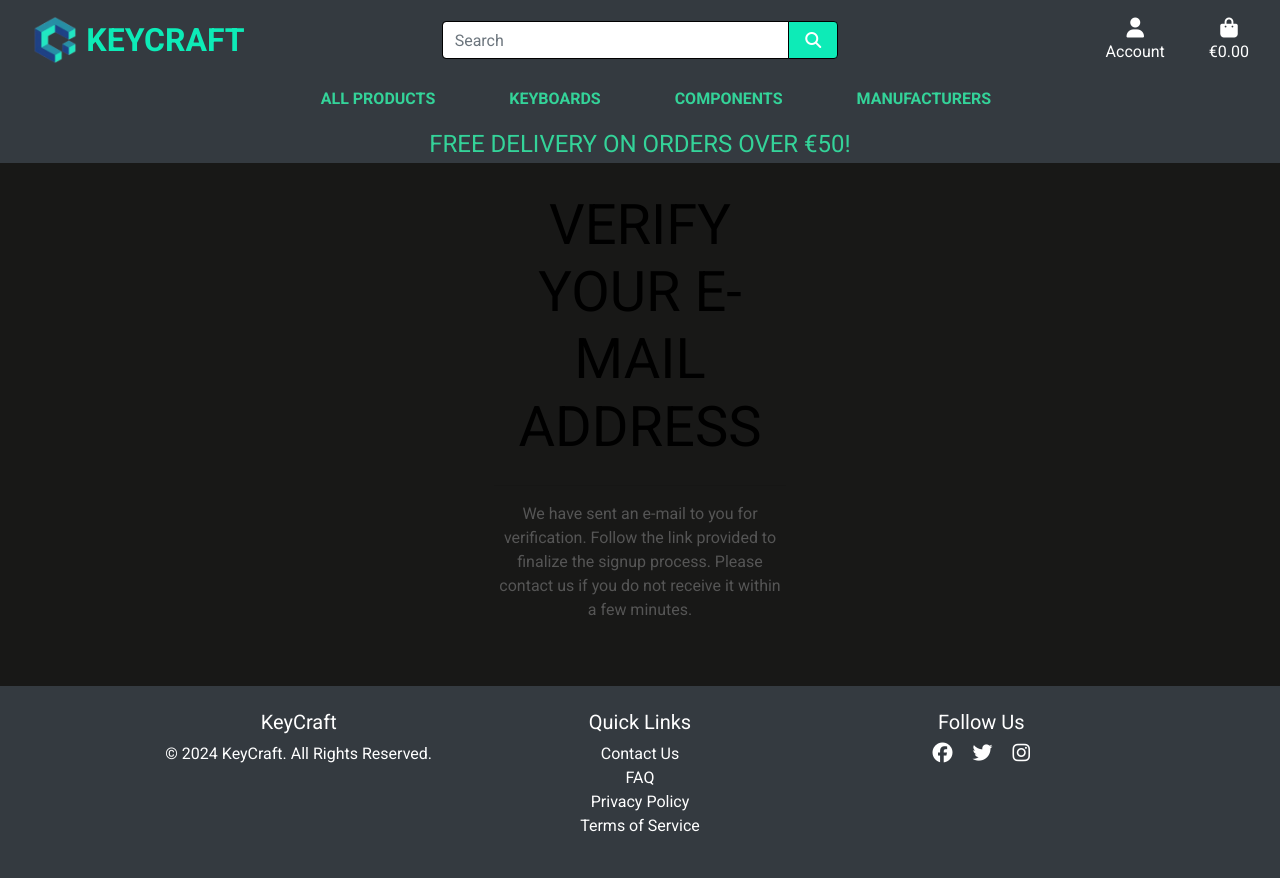
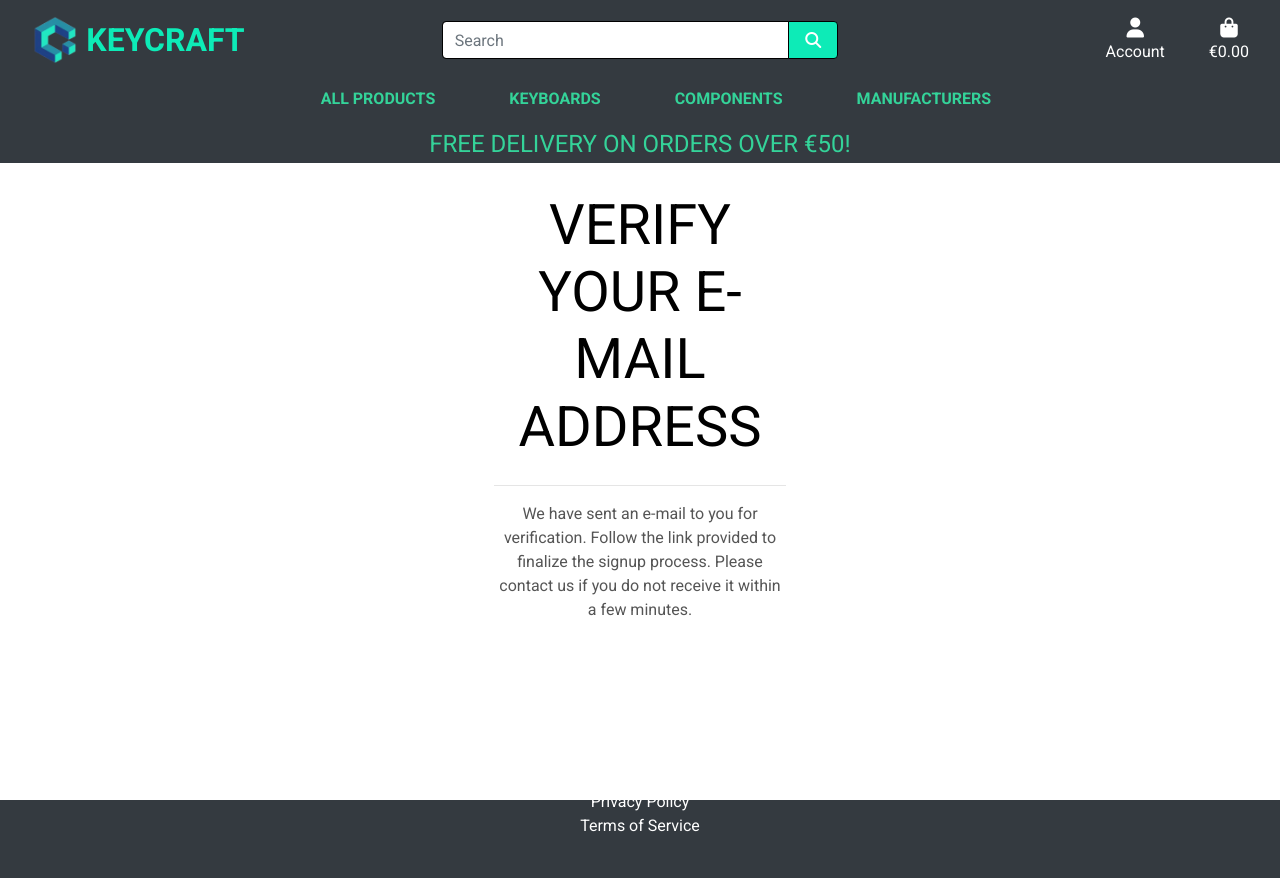
Before and after one commit to TerraBite147/KeyCraft, a Django app: a page that uses templates/allauth/account/base.html in a window 1280 px wide. Run offline with Django 3.2, Linux system fonts and the light colour scheme; parts of the project's set-up code (start-up, migrations or seed data) failed here and were passed over; some libraries are stand-ins or nearby versions.

Commit message:
style(various): add overlay to templates

```diff
--- a/faq/templates/faq/add_faq.html
+++ b/faq/templates/faq/add_faq.html
@@ -12,6 +12,7 @@
 {% endblock %}
 
 {% block content %}
+<div class="overlay"></div>
     <div class="container my-5 pt-3">
         <div class="row">
             <div class="col-12 text-center mb-4">
--- a/faq/templates/faq/delete_faq.html
+++ b/faq/templates/faq/delete_faq.html
@@ -11,6 +11,7 @@
 {% endblock %}
 
 {% block content %}
+<div class="overlay"></div>
     <div class="container my-5 pt-3">
         <h2>Delete FAQ</h2>
         <p>Are you sure you want to delete this FAQ?</p>
--- a/faq/templates/faq/edit_faq.html
+++ b/faq/templates/faq/edit_faq.html
@@ -12,6 +12,7 @@
 {% endblock %}
 
 {% block content %}
+<div class="overlay"></div>
     <div class="container">
         <h2>Edit FAQ</h2>
         <form method="POST">
--- a/faq/templates/faq/faq_list.html
+++ b/faq/templates/faq/faq_list.html
@@ -11,6 +11,7 @@
 {% endblock %}
 
 {% block content %}
+<div class="overlay"></div>
 <div class="container my-5 pt-3">
     <h2>FAQs</h2>
     {% if request.user.is_superuser %}
--- a/templates/allauth/account/base.html
+++ b/templates/allauth/account/base.html
@@ -1 +1,2 @@
 {% extends "base.html" %}
+<div class="overlay"></div>
--- a/templates/allauth/account/email_confirm.html
+++ b/templates/allauth/account/email_confirm.html
@@ -8,6 +8,7 @@
 {% endblock %}
 
 {% block content %}
+<div class="overlay"></div>
 <div class="container-fluid position-relative d-flex align-items-center justify-content-center pt-5 mt-5">
     <div class="row w-100 mx-0 justify-content-center mt-5 pt-5">
         <div class="col-12 col-md-6 col-lg-4 text-center text-container">
--- a/templates/allauth/account/login.html
+++ b/templates/allauth/account/login.html
@@ -10,6 +10,7 @@
 {% endblock %}
 
 {% block content %}
+<div class="overlay"></div>
     <div class="container-fluid position-relative d-flex align-items-center justify-content-center pt-5">
         <div class="row w-100 mx-0 justify-content-center">
             <div class="col-12 col-md-6 col-lg-4 text-center text-container">
--- a/templates/allauth/account/logout.html
+++ b/templates/allauth/account/logout.html
@@ -11,6 +11,7 @@
 {% endblock %}
 
 {% block content %}
+<div class="overlay"></div>
     <div class="container-fluid position-relative d-flex align-items-center justify-content-center pt-5">
         <div class="row w-100 mx-0 justify-content-center">
             <div class="col-12 col-md-6 col-lg-4 text-center text-container">
--- a/templates/allauth/account/password_change.html
+++ b/templates/allauth/account/password_change.html
@@ -5,6 +5,7 @@
 {% block head_title %}{% trans "Change Password" %}{% endblock %}
 
 {% block content %}
+<div class="overlay"></div>
     <h1>{% trans "Change Password" %}</h1>
 
     <form method="POST" action="{% url 'account_change_password' %}" class="password_change">
--- a/templates/allauth/account/password_reset.html
+++ b/templates/allauth/account/password_reset.html
@@ -11,6 +11,7 @@
 {% endblock %}
 
 {% block content %}
+<div class="overlay"></div>
     <div class="container-fluid position-relative d-flex align-items-center justify-content-center pt-5">
         <div class="row w-100 mx-0 justify-content-center">
             <div class="col-12 col-md-6 col-lg-4 text-center text-container">
--- a/templates/allauth/account/password_reset_done.html
+++ b/templates/allauth/account/password_reset_done.html
@@ -11,6 +11,7 @@
 {% endblock %}
 
 {% block content %}
+<div class="overlay"></div>
     <div class="container-fluid position-relative d-flex align-items-center justify-content-center pt-5">
         <div class="row w-100 mx-0 justify-content-center">
             <div class="col-12 col-md-6 col-lg-4 text-center text-container">
--- a/templates/allauth/account/password_reset_from_key.html
+++ b/templates/allauth/account/password_reset_from_key.html
@@ -4,6 +4,7 @@
 {% block head_title %}{% trans "Change Password" %}{% endblock %}
 
 {% block content %}
+<div class="overlay"></div>
     <h1>{% if token_fail %}{% trans "Bad Token" %}{% else %}{% trans "Change Password" %}{% endif %}</h1>
 
     {% if token_fail %}
--- a/templates/allauth/account/password_reset_from_key_done.html
+++ b/templates/allauth/account/password_reset_from_key_done.html
@@ -4,6 +4,7 @@
 {% block head_title %}{% trans "Change Password" %}{% endblock %}
 
 {% block content %}
+<div class="overlay"></div>
     <h1>{% trans "Change Password" %}</h1>
     <p>{% trans 'Your password is now changed.' %}</p>
 {% endblock %}
--- a/templates/allauth/account/password_set.html
+++ b/templates/allauth/account/password_set.html
@@ -5,6 +5,7 @@
 {% block head_title %}{% trans "Set Password" %}{% endblock %}
 
 {% block content %}
+
     <h1>{% trans "Set Password" %}</h1>
 
     <form method="POST" action="{% url 'account_set_password' %}" class="password_set">
--- a/templates/allauth/account/signup.html
+++ b/templates/allauth/account/signup.html
@@ -10,6 +10,7 @@
 {% endblock %}
 
 {% block content %}
+<div class="overlay"></div>
     <div class="container-fluid position-relative d-flex align-items-center justify-content-center pt-5">
         <div class="row w-100 mx-0 justify-content-center">
             <div class="col-12 col-md-6 col-lg-4 text-center text-container">
--- a/templates/allauth/account/verification_sent.html
+++ b/templates/allauth/account/verification_sent.html
@@ -5,6 +5,7 @@
 {% block head_title %}{% trans "Verify Your E-mail Address" %}{% endblock %}
 
 {% block content %}
+<div class="overlay"></div>
 <div class="container-fluid position-relative d-flex align-items-center justify-content-center pt-5 mt-5">
     <div class="row w-100 mx-0 justify-content-center mt-5 pt-5">
         <div class="col-12 col-md-6 col-lg-4 text-center text-container">
--- a/templates/allauth/account/verified_email_required.html
+++ b/templates/allauth/account/verified_email_required.html
@@ -5,6 +5,7 @@
 {% block head_title %}{% trans "Verify Your E-mail Address" %}{% endblock %}
 
 {% block content %}
+<div class="overlay"></div>
 <div class="container-fluid position-relative d-flex align-items-center justify-content-center pt-5 mt-5">
     <div class="row w-100 mx-0 justify-content-center mt-5 pt-5">
         <div class="col-12 col-md-6 col-lg-4 text-center text-container">
```
